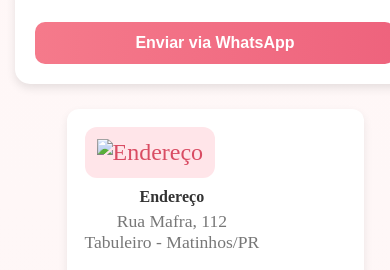
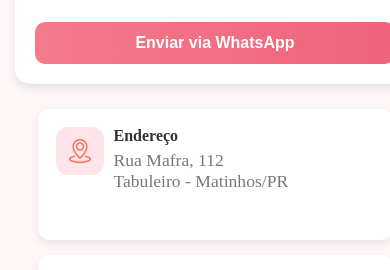
Before and after one commit to italobrunkhorst/MANICURE-2.0, a plain HTML site: page index.html in a window 390 px wide. Shown: the part 3761-4031 px from the top of the page. Drawn offline with Linux system fonts and the light colour scheme.

Commit message:
imagens novas

```diff
--- a/style.css
+++ b/style.css
@@ -397,12 +397,13 @@
 
 .info-card{
     display: flex;
-    align-items: center;
+    align-items: flex-start;
     background: #fff;
     border-radius: 15px;
     padding: 20px;
     box-shadow: 0 4px 10px rgba(0, 0, 0, 0.08);
     transition: transform 0.2s ease, box-shadow 0.2s ease;
+    margin-bottom: 15px;
 }
 
 .info-card:hover{
@@ -419,13 +420,21 @@
     margin-right: 15px;
 }
 
+.icon img{
+    width: 28px;
+    height: 28px;
+    filter: invert(47%) sepia(63%) saturate(503%) hue-rotate(320deg) brightness(102%) contrast(96%);
+}
+
 .info-card h3{
+    text-align: start;
     margin: 0;
     font-size: 1.1rem;
     color: #333;
 }
 
 .info-card p{
+    text-align: start;
     margin: 5px 0 0;
     color: #777;
     font-size: 0.95rem;
@@ -702,8 +711,6 @@
     }
 
     .info-card{
-        flex-direction: column;
-        align-items: flex-start;
         text-align: left;
         padding: 18px;
         border-radius: 12px;
@@ -715,10 +722,12 @@
     }
 
     .info-card h3{
+        padding-left: 10px;
         font-size: 1rem;
     }
 
     .info-card p{
+        padding-left: 10px;
         font-size: 0.9rem;
     }
 
@@ -800,14 +809,15 @@
         padding: 20px;
     }
 
-    .info-card{
-        flex-direction: column;
-        text-align: center;
+    .icon{
+        display: flex;
+        margin-right: 0;
+        margin-bottom: 10px;
     }
 
-    .icon{
-        margin-right: 0;
-        margin-bottom: 10px;
+    .icon img{
+        width: 24px;
+        height: 24px;
     }
 
     .footer{
```
Also changed, not shown: img/location.png (added), img/mail.png (added), img/telephone.png (added).
